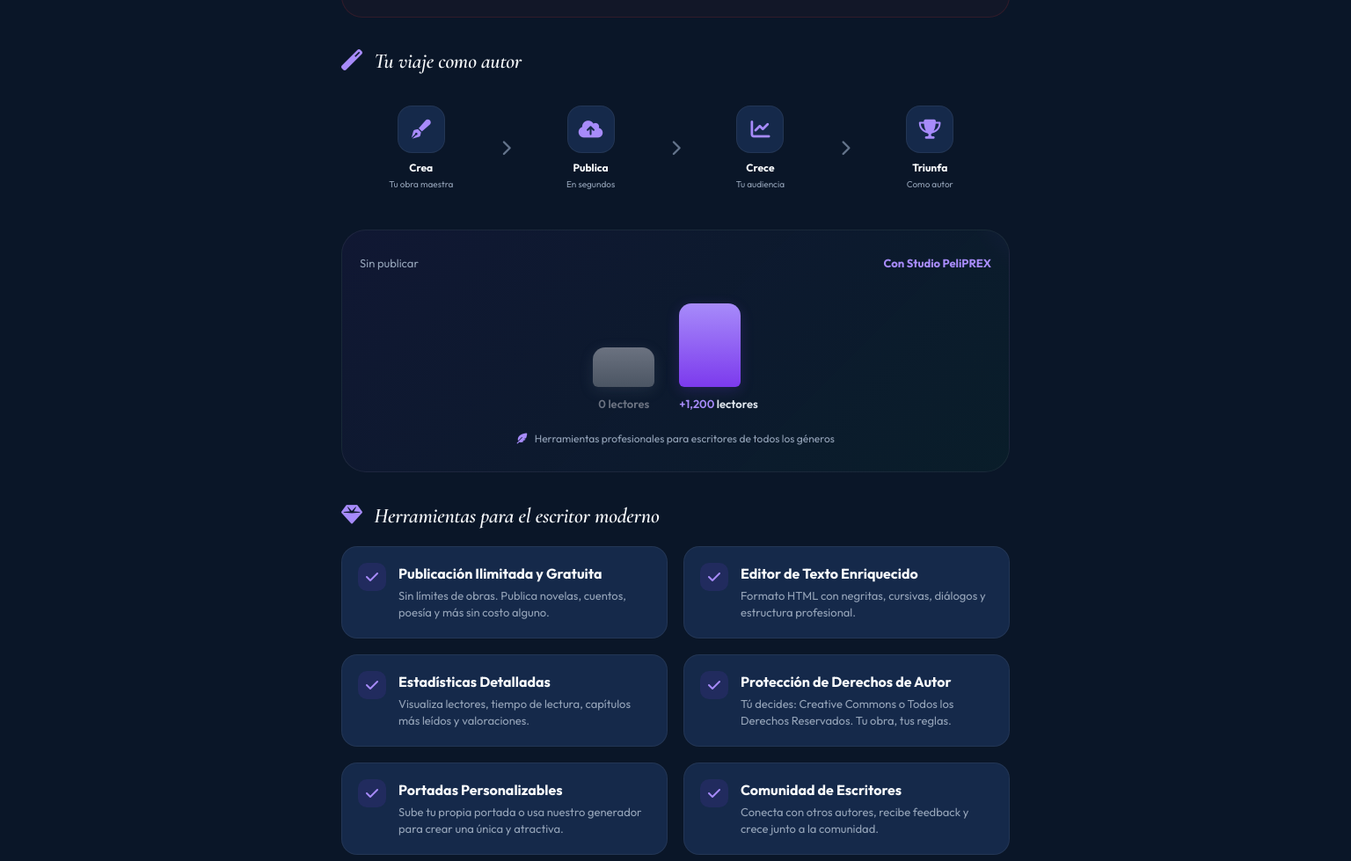
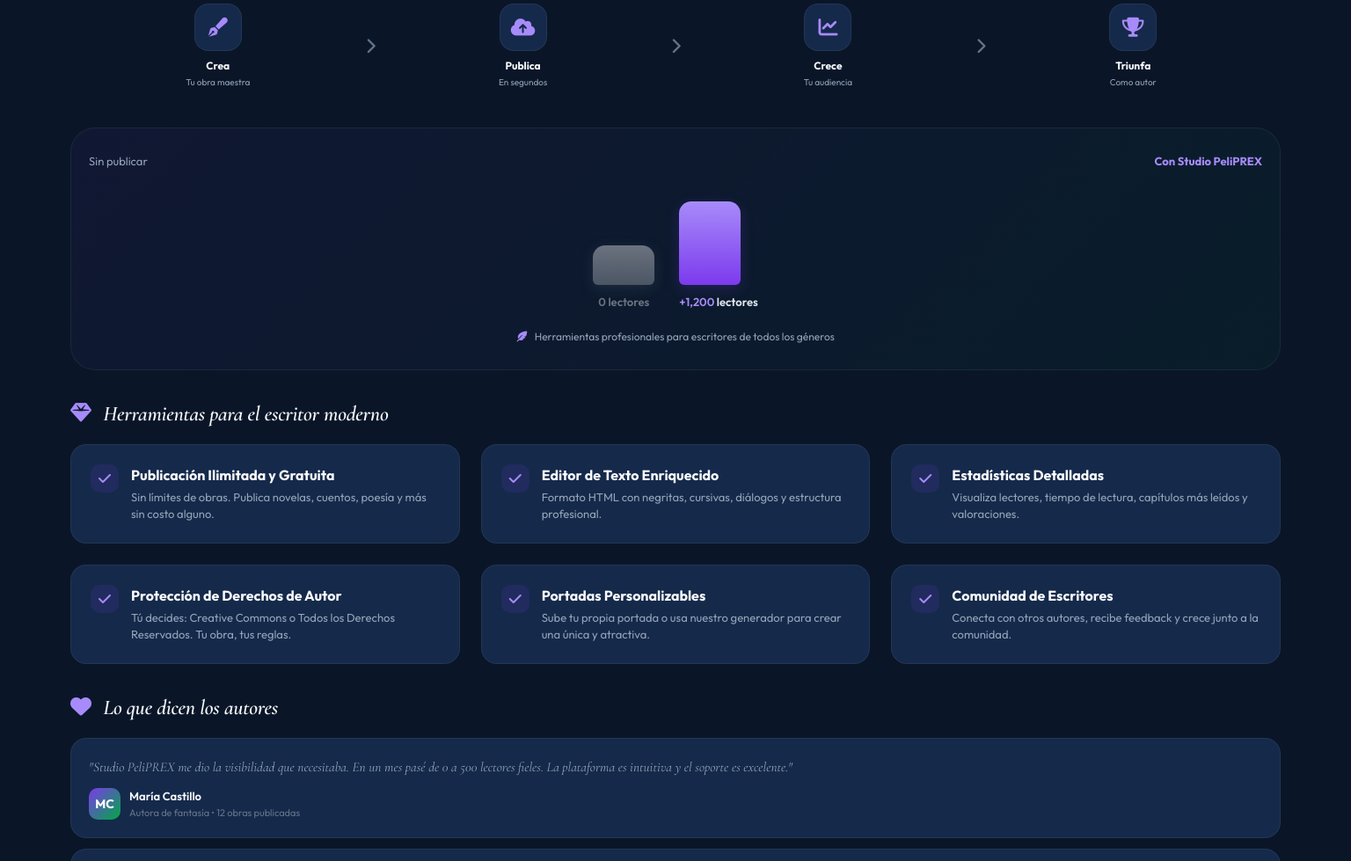
Before and after one commit to juanfu7467v/libros-historias, a website: page public/inicio.html in a window 1536 px wide. Shown: the part 1202-2181 px from the top of the page at 88% size. Drawn offline with nearby package versions, Linux system fonts and the light colour scheme; no server answers.

Commit message:
Update inicio.html

```diff
--- a/public/inicio.html
+++ b/public/inicio.html
@@ -155,8 +155,8 @@
         /* ═══ CONTENEDOR PRINCIPAL ═══ */
         .main-container {
             position: relative; z-index: 10;
-            width: 100%; max-width: 560px;
-            margin: 0 auto; padding: 0 16px 40px;
+            width: 100%; max-width: 100%;
+            margin: 0 auto; padding: 0 24px 40px;
         }
 
         /* Header */
@@ -491,7 +491,7 @@
         .footer-ecosystem .footer-version { color: var(--text-subtle); font-size: 0.65rem; margin-top: 6px; font-family: var(--font-mono); letter-spacing: 0.5px; }
 
         @media (min-width: 640px) {
-            .main-container { max-width: 600px; padding: 0 20px 50px; }
+            .main-container { padding: 0 32px 50px; }
             .hero-title { font-size: clamp(2.5rem, 6vw, 3.2rem); }
             .stats-grid { gap: 16px; }
             .stat-card { padding: 24px 20px; }
@@ -501,15 +501,27 @@
             .bar { width: 60px; }
         }
         @media (min-width: 1024px) {
-            .main-container { max-width: 720px; padding: 0 30px 60px; }
+            .main-container { padding: 0 48px 60px; }
             .hero-title { font-size: clamp(2.8rem, 5vw, 3.6rem); }
             .stats-grid { grid-template-columns: repeat(4, 1fr); gap: 18px; }
-            .features-grid { grid-template-columns: repeat(2, 1fr); gap: 18px; }
+            .features-grid { grid-template-columns: repeat(3, 1fr); gap: 18px; }
             .bar { width: 70px; }
+            .problem-card { max-width: 100%; }
+            .recovery-visual { max-width: 100%; }
         }
         @media (min-width: 1440px) {
-            .main-container { max-width: 820px; }
+            .main-container { padding: 0 80px 60px; }
             .hero-title { font-size: 3.8rem; }
+            .stats-grid { gap: 24px; }
+            .features-grid { grid-template-columns: repeat(3, 1fr); gap: 24px; }
+            .stat-card { padding: 28px 24px; }
+            .feature-item { padding: 22px; }
+        }
+        @media (min-width: 1920px) {
+            .main-container { padding: 0 120px 60px; }
+            .hero-title { font-size: 4.2rem; }
+            .stats-grid { gap: 28px; }
+            .features-grid { gap: 28px; }
         }
     </style>
 </head>
@@ -771,7 +783,7 @@
 
     <!-- ═══ FOOTER IDÉNTICO AL ECOSISTEMA ═══ -->
     <footer class="footer-ecosystem">
-        <div style="max-width: 960px; margin: 0 auto;">
+        <div style="max-width: 100%; margin: 0 auto; padding: 0 24px;">
             <h3>Síguenos en nuestras redes</h3>
             <div class="footer-social-icons">
                 <a href="https://m.facebook.com/61564349657272/" target="_blank" aria-label="Facebook"><i class="fab fa-facebook-f"></i></a>
```
